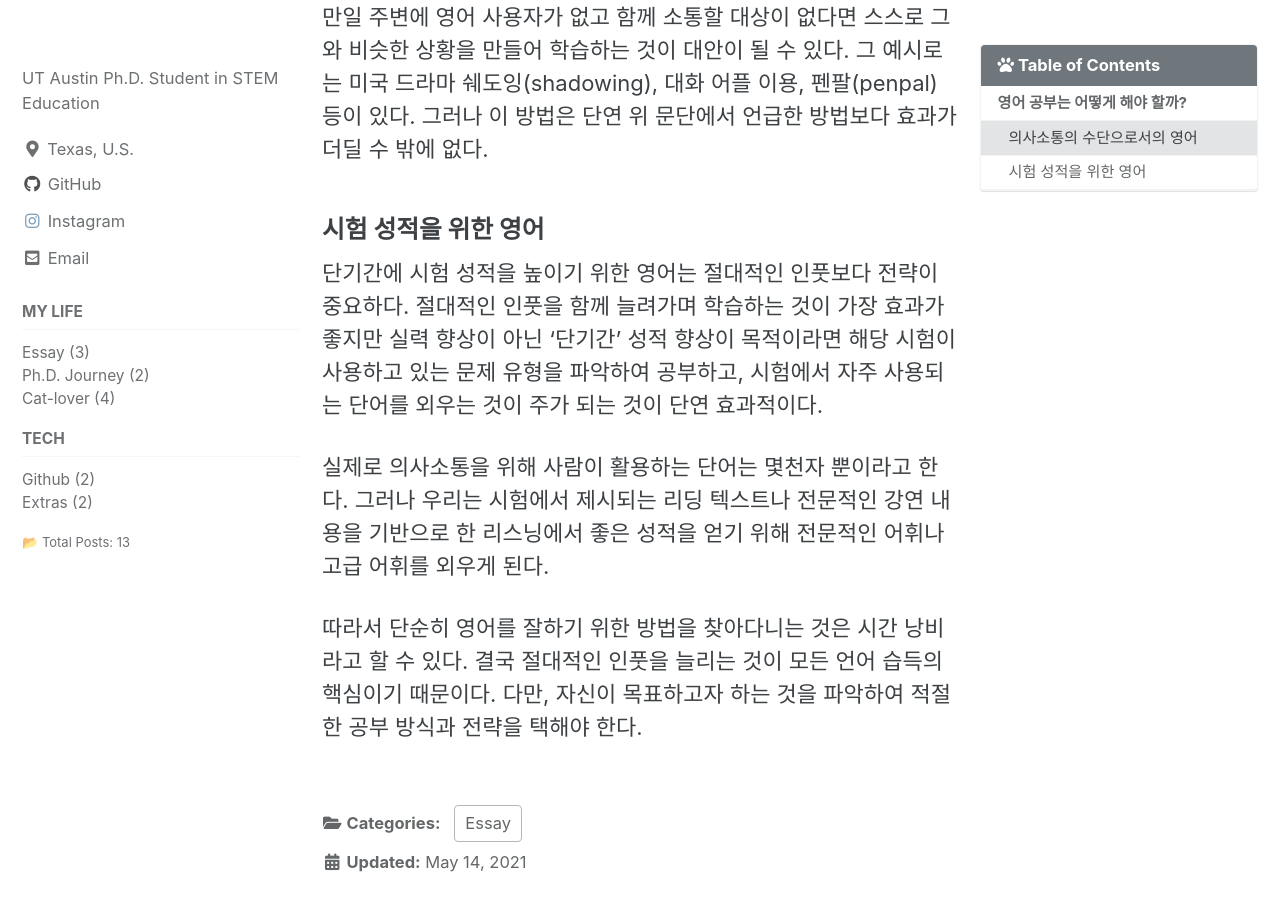
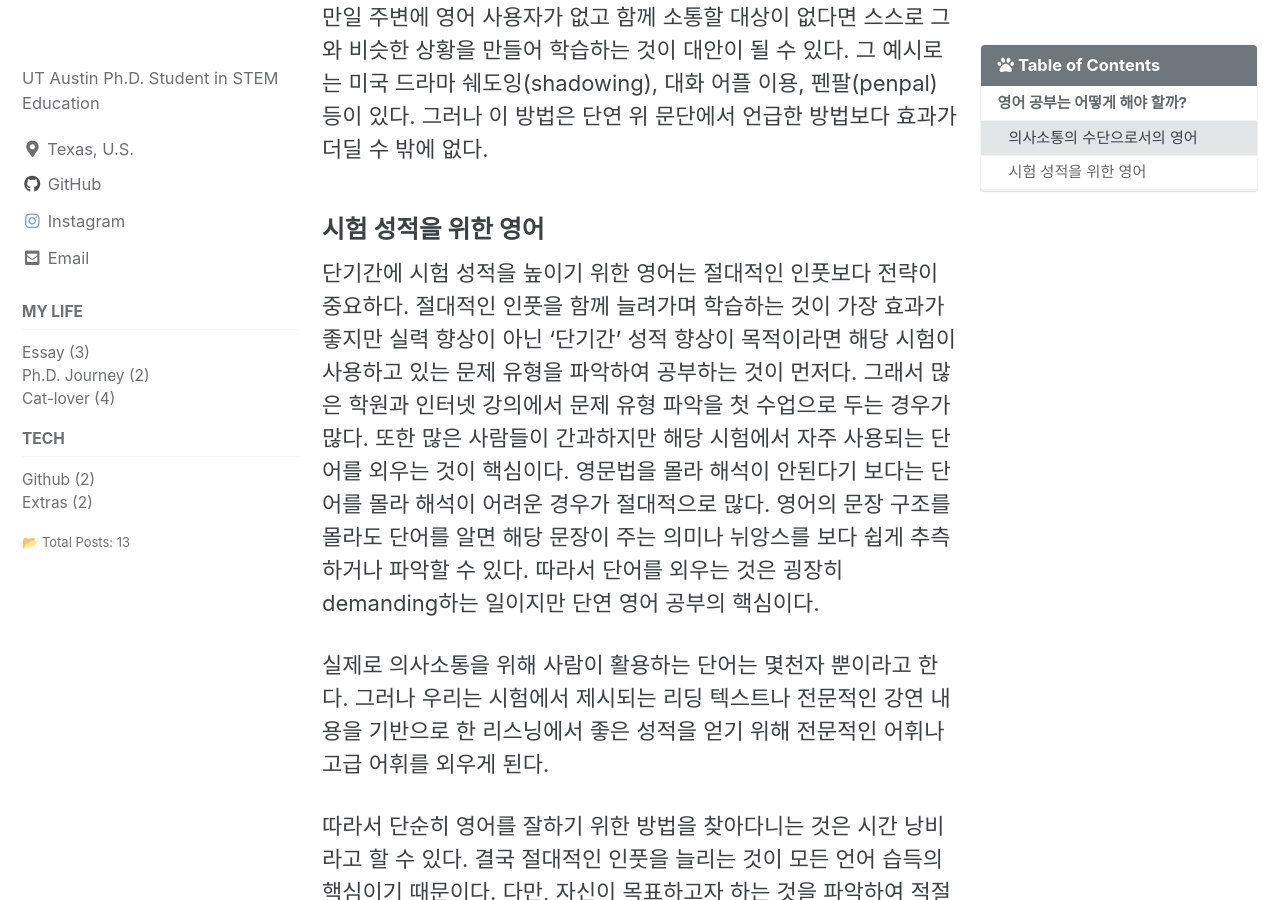
Before and after one commit to HakeoungLee/HakeoungLee.github.io, a Jekyll site: the page built from _posts/2021-05-14-engstudy.md, in a window 1280 px wide and 900 px high, scrolled down 894 px. Built offline with Jekyll 4.4.1, drawn with Linux system fonts in a browser that asks for light colours; cached includes are drawn as plain includes; comment, search, counter and statistics services are not loaded.

Commit message:
Update 2021-05-14-engstudy.md

```diff
--- a/_posts/2021-05-14-engstudy.md
+++ b/_posts/2021-05-14-engstudy.md
@@ -28,7 +28,7 @@ title:  "영어는 어떻게 공부해야 할까? (1)"
 
 ### 시험 성적을 위한 영어
 
-단기간에 시험 성적을 높이기 위한 영어는 절대적인 인풋보다 전략이 중요하다. 절대적인 인풋을 함께 늘려가며 학습하는 것이 가장 효과가 좋지만 실력 향상이 아닌 ‘단기간’ 성적 향상이 목적이라면 해당 시험이 사용하고 있는 문제 유형을 파악하여 공부하고, 시험에서 자주 사용되는 단어를 외우는 것이 주가 되는 것이 단연 효과적이다.
+단기간에 시험 성적을 높이기 위한 영어는 절대적인 인풋보다 전략이 중요하다. 절대적인 인풋을 함께 늘려가며 학습하는 것이 가장 효과가 좋지만 실력 향상이 아닌 ‘단기간’ 성적 향상이 목적이라면 해당 시험이 사용하고 있는 문제 유형을 파악하여 공부하는 것이 먼저다. 그래서 많은 학원과 인터넷 강의에서 문제 유형 파악을 첫 수업으로 두는 경우가 많다. 또한 많은 사람들이 간과하지만 해당 시험에서 자주 사용되는 단어를 외우는 것이 핵심이다. 영문법을 몰라 해석이 안된다기 보다는 단어를 몰라 해석이 어려운 경우가 절대적으로 많다. 영어의 문장 구조를 몰라도 단어를 알면 해당 문장이 주는 의미나 뉘앙스를 보다 쉽게 추측하거나 파악할 수 있다. 따라서 단어를 외우는 것은 굉장히 demanding하는 일이지만 단연 영어 공부의 핵심이다.
 
 실제로 의사소통을 위해 사람이 활용하는 단어는 몇천자 뿐이라고 한다. 그러나 우리는 시험에서 제시되는 리딩 텍스트나 전문적인 강연 내용을 기반으로 한 리스닝에서 좋은 성적을 얻기 위해 전문적인 어휘나 고급 어휘를 외우게 된다.
 
```
